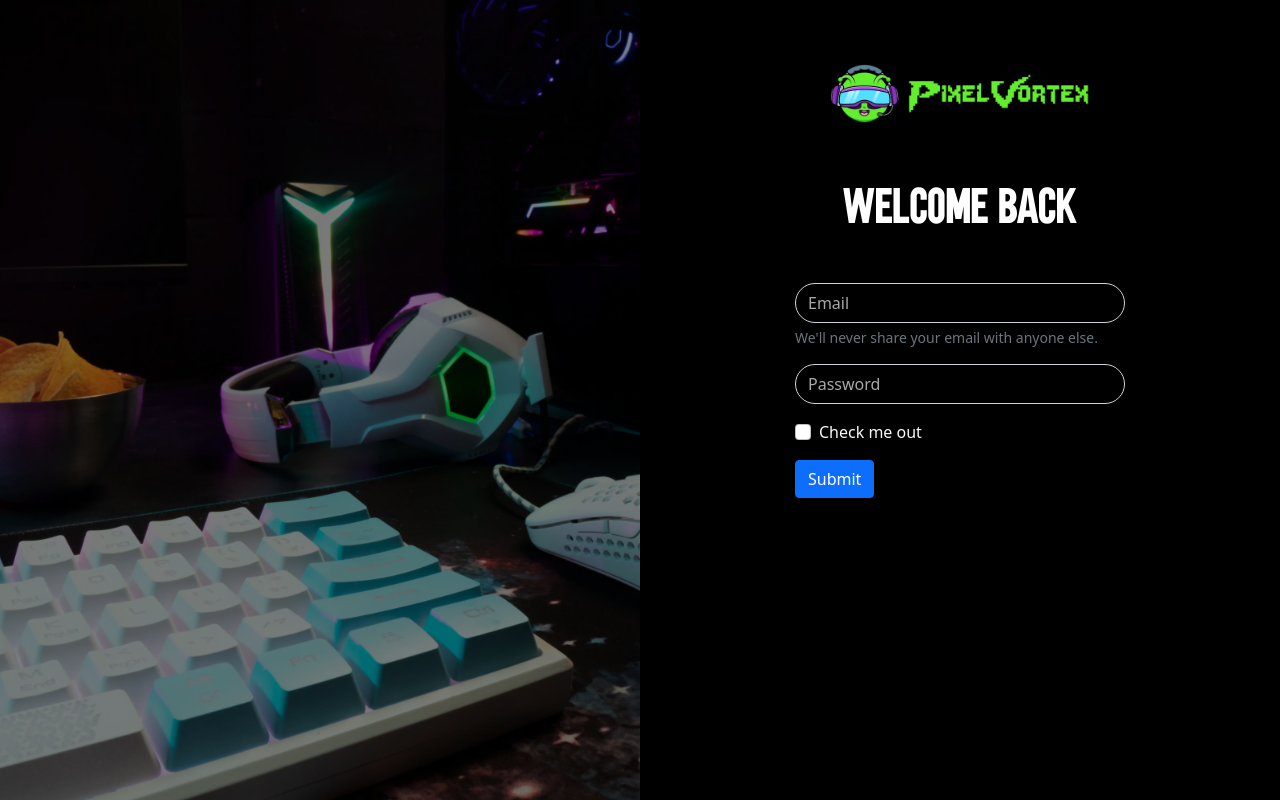
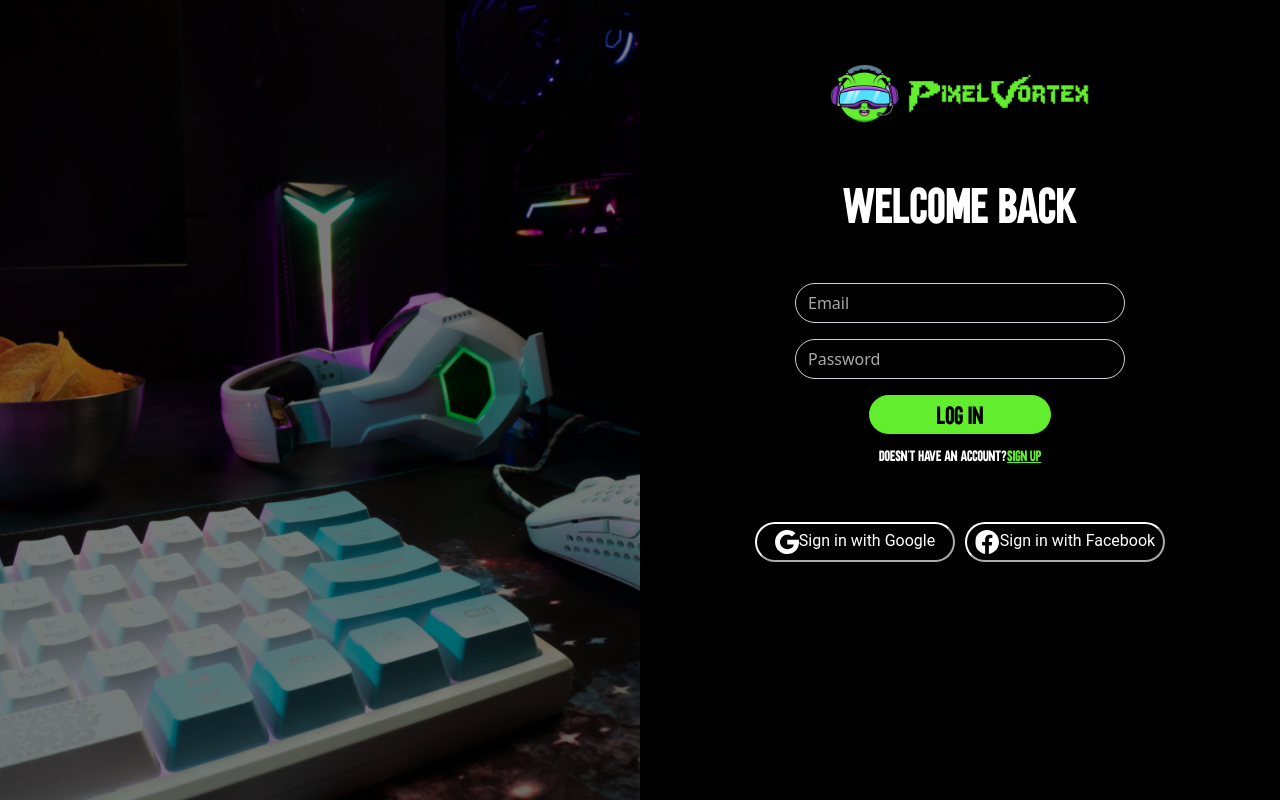
Before and after one commit to Emanuek899/pixel-vortex, a Django app: page /login/ in a window 1280 px wide. Run offline with Django 5.2, Linux system fonts and the light colour scheme.

Commit message:
Correcion

```diff
--- a/static/members/css/login.css
+++ b/static/members/css/login.css
@@ -70,7 +70,18 @@
     margin-top: 50px;
     margin-bottom: 50px;
 }
-
+p{
+    font-family: "TROUBLE_FONT";
+    font-size: 15px;
+    text-align: center;
+    color: #ffffff;
+    margin: auto;
+    margin-top: 10px;
+    margin-bottom: 55px;
+}
+a{
+    color: #62ED2E;
+}
 #form {
     width: 100%;
 }
@@ -87,6 +98,7 @@
     outline: none;
     box-shadow: none;
     background-color: rgba(0,0,0,0);
+    color: #ffffff;
 }
 
 .form-control::placeholder{
@@ -96,3 +108,49 @@
 .login {
     width: calc(100% - 310px);
 }
+#btn{
+    display: flex;
+    align-items: center; /* Centra verticalmente */
+    justify-content: center; /* Centra horizontalmente */
+    text-align: center;
+    width: 182px;
+    height: 39px;
+    background-color: #62ED2E;
+    color: black;
+    font-family: "TROUBLE_FONT";
+    font-size: 25px;
+    border-radius: 30px;
+    border-color: #62ED2E;
+    margin: auto;
+}
+#btn-other{
+    background-color:black;
+    color:#ffffff;
+    font-family: 'Roboto', sans-serif;
+    font-size: 14;
+    border-radius: 30px;
+    border-color: #ffffff;
+    width: 200px;
+    height: 40px;
+}
+.social-login {
+    display: flex;
+    justify-content: center; /* Centrar los botones */
+    gap: 10px; /* Espacio entre los botones */
+}
+
+.google, .facebook {
+    padding: 10px 20px;
+    border: none;
+    border-radius: 5px;
+    font-size: 14px;
+    cursor: pointer;
+}
+footer{
+    position: fixed;
+    bottom: 0;
+    left: 0;
+    width: 50%;
+    text-align: center;
+    padding: 10px;
+}
--- a/templates/members/login.html
+++ b/templates/members/login.html
@@ -25,20 +25,18 @@
 
                     <form id="form">
                         <div class="mb-3">
-                            <input type="email" class="form-control" id="exampleInputEmail1" aria-describedby="emailHelp" placeholder="Email">
-                            <div id="emailHelp" class="form-text">We'll never share your email with anyone else.</div>
+                            <input type="email" class="form-control" id="exampleInputEmail1" placeholder="Email">
                         </div>
-
                         <div class="mb-3">
                             <input type="password" class="form-control" id="exampleInputPassword1" placeholder="Password">
                         </div>
-
-                        <div class="mb-3 form-check">
-                            <input type="checkbox" class="form-check-input" id="exampleCheck1">
-                            <label class="form-check-label text-light" for="exampleCheck1">Check me out</label>
-                        </div>
-                        <button type="submit" class="btn btn-primary">Submit</button>
+                        <button id="btn" type="submit" class="btn btn-primary">Log In</button>
+                        <p>Doesn't have an account?<a href="">sign up</a></p>
                     </form>
+                    <div class="social-login">
+                        <button id="btn-other" class="Google"><img src="{% static 'members/icons/google.svg'%}" id="social-logo">Sign in with Google</button>
+                        <button id="btn-other" class="Facebook"><img src="{% static 'members/icons/facebook.svg'%}" alt="">Sign in with Facebook</button>
+                    </div>
                 </div>
             </div>
         </div>
```
